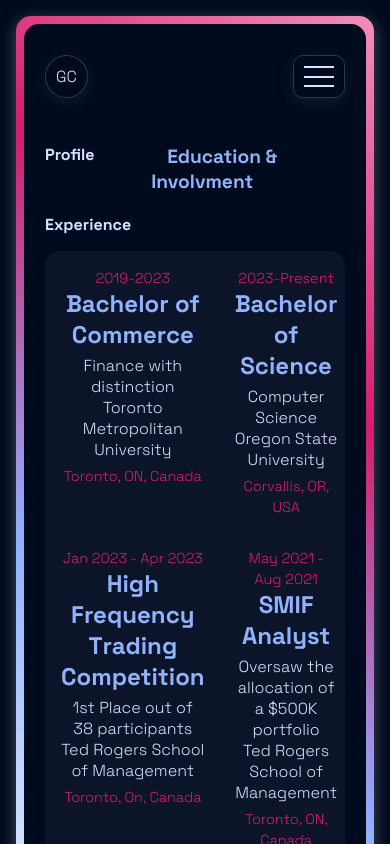
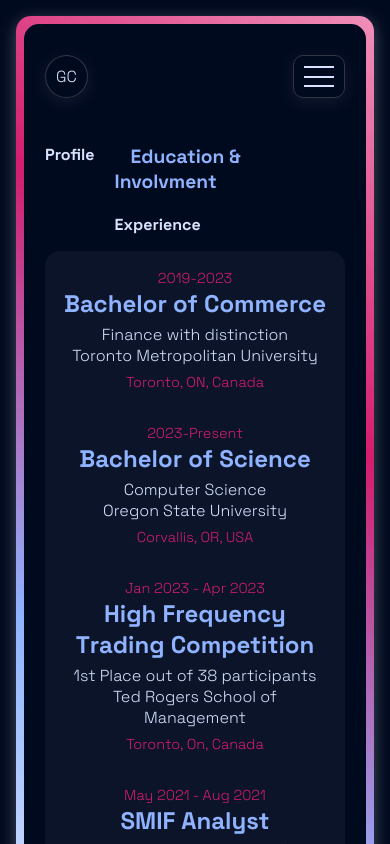
Before and after one commit to guycdev/portfolio-old, a React (Vite) app: page /resume/education in a window 390 px wide. Shown: the top 844 px of the page. Built offline with nearby package versions, Linux system fonts and the light colour scheme.

Commit message:
made mobile responsive

```diff
--- a/src/sections/Resume/Resume.module.css
+++ b/src/sections/Resume/Resume.module.css
@@ -148,14 +148,19 @@
   .menuContainer {
     padding: 1rem 0rem;
   }
+  .educationContainer {
+    display: flex;
+  }
 }
 
 @media (max-width: 490px) {
   .menuContainer {
     display: grid;
     grid-template-columns: auto auto;
-    grid-template-rows: auto auto;
     gap: 20px;
     justify-content: space-evenly;
   }
+  .menuContainer > *:last-child {
+    grid-column: 2/3;
+  }
 }
```
